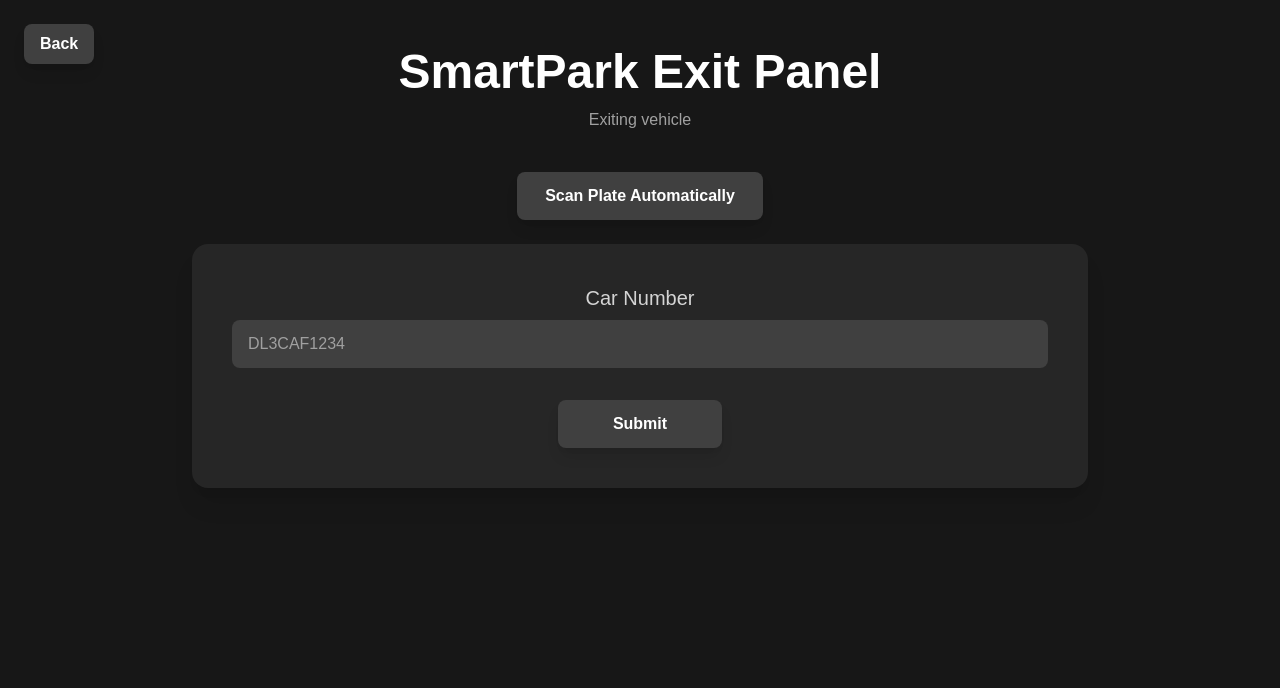
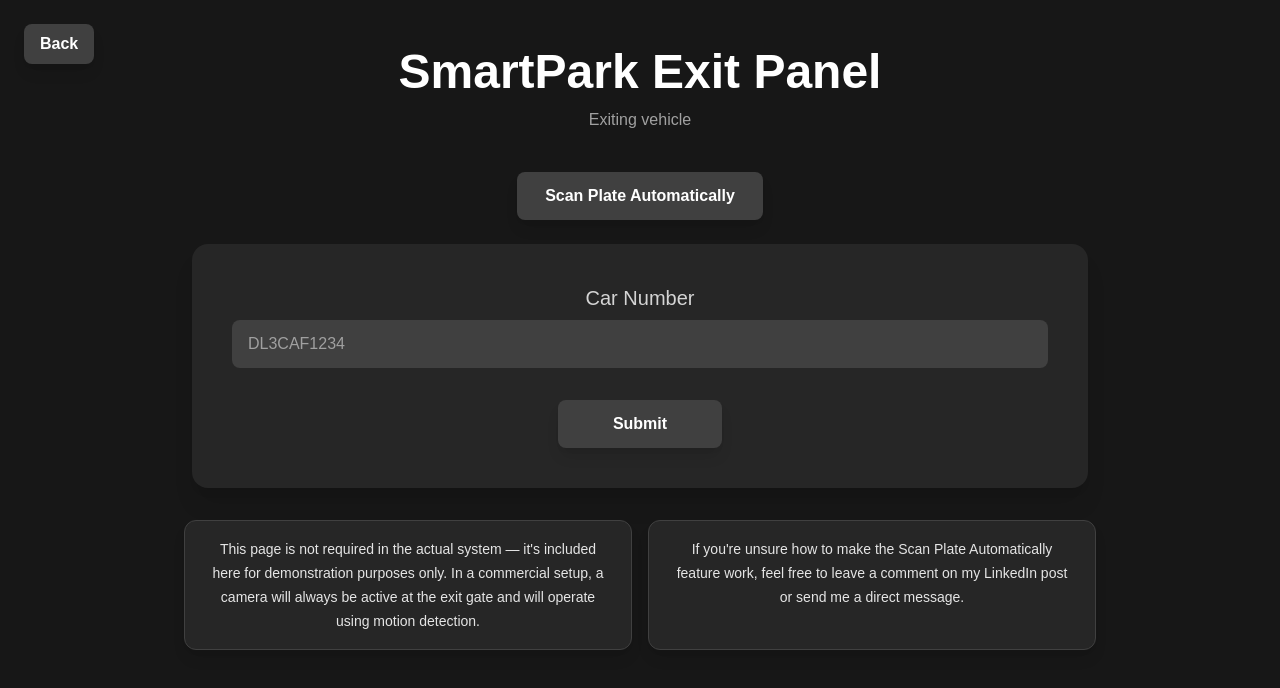
Before and after one commit to 1amSuraj/SmartPark, a Next.js app in the folder frontend/: page /exit in a window 1280 px wide. Shown: the top 688 px of the page. Built offline with nearby package versions, Linux system fonts and the light colour scheme.

Commit message:
help box addition

```diff
--- a/frontend/src/app/exit/page.tsx
+++ b/frontend/src/app/exit/page.tsx
@@ -157,6 +157,24 @@ const Page = () => {
           </button>
         </div>
       </form>
+      <div className="flex justify-center gap-4 mt-8">
+        {/* Existing info box */}
+        <div className="bg-neutral-800 border border-neutral-700 rounded-xl px-6 py-4 shadow-lg max-w-md w-full text-center">
+          <span className="text-neutral-200 text-sm font-medium">
+            This page is not required in the actual system — it's included here
+            for demonstration purposes only. In a commercial setup, a camera
+            will always be active at the exit gate and will operate using motion
+            detection.
+          </span>
+        </div>
+        <div className="bg-neutral-800 border border-neutral-700 rounded-xl px-6 py-4 shadow-lg max-w-md w-full text-center">
+          <span className="text-neutral-200 text-sm font-medium">
+            If you're unsure how to make the Scan Plate Automatically feature
+            work, feel free to leave a comment on my LinkedIn post or send me a
+            direct message.
+          </span>
+        </div>
+      </div>
     </main>
   );
 };
```
